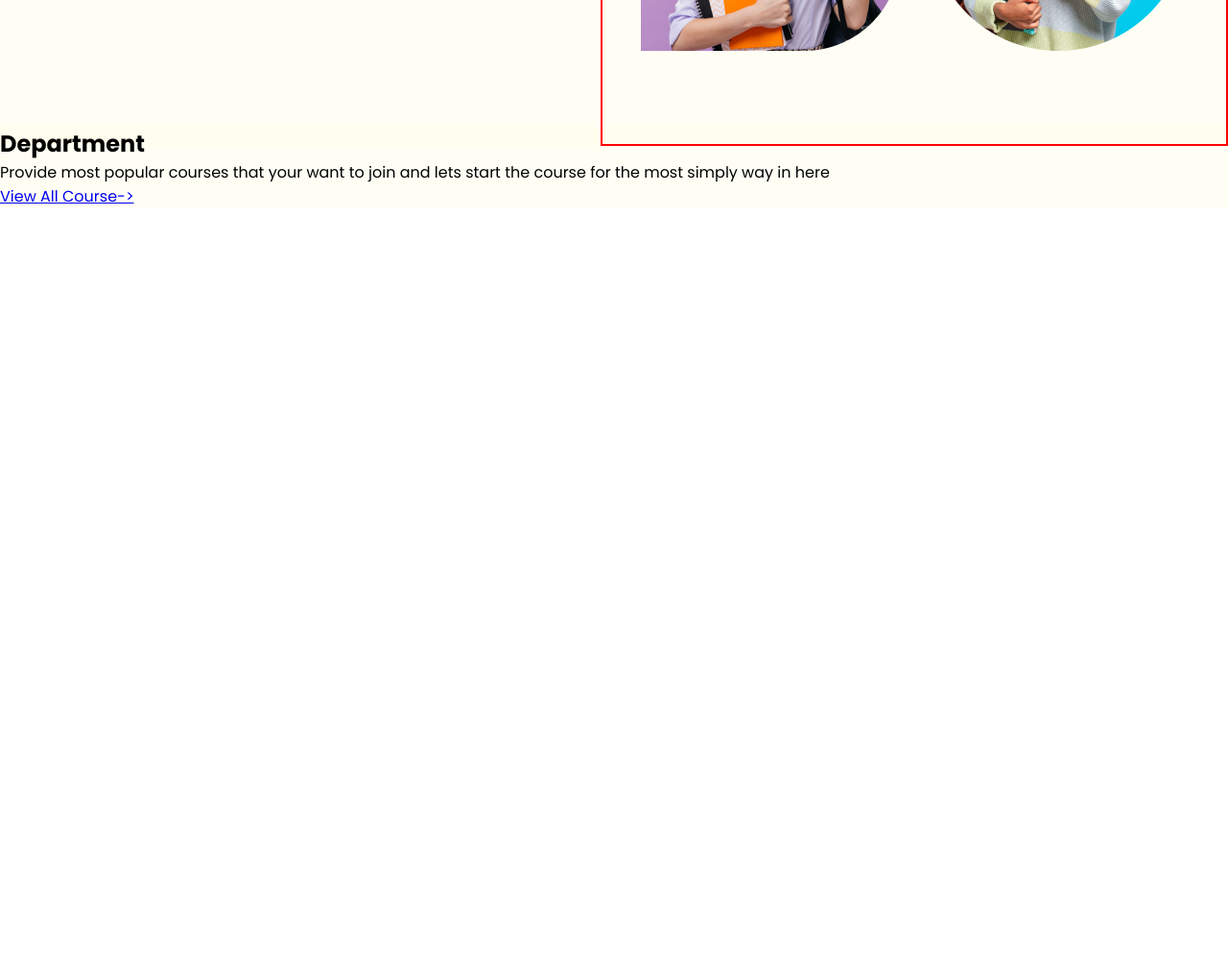
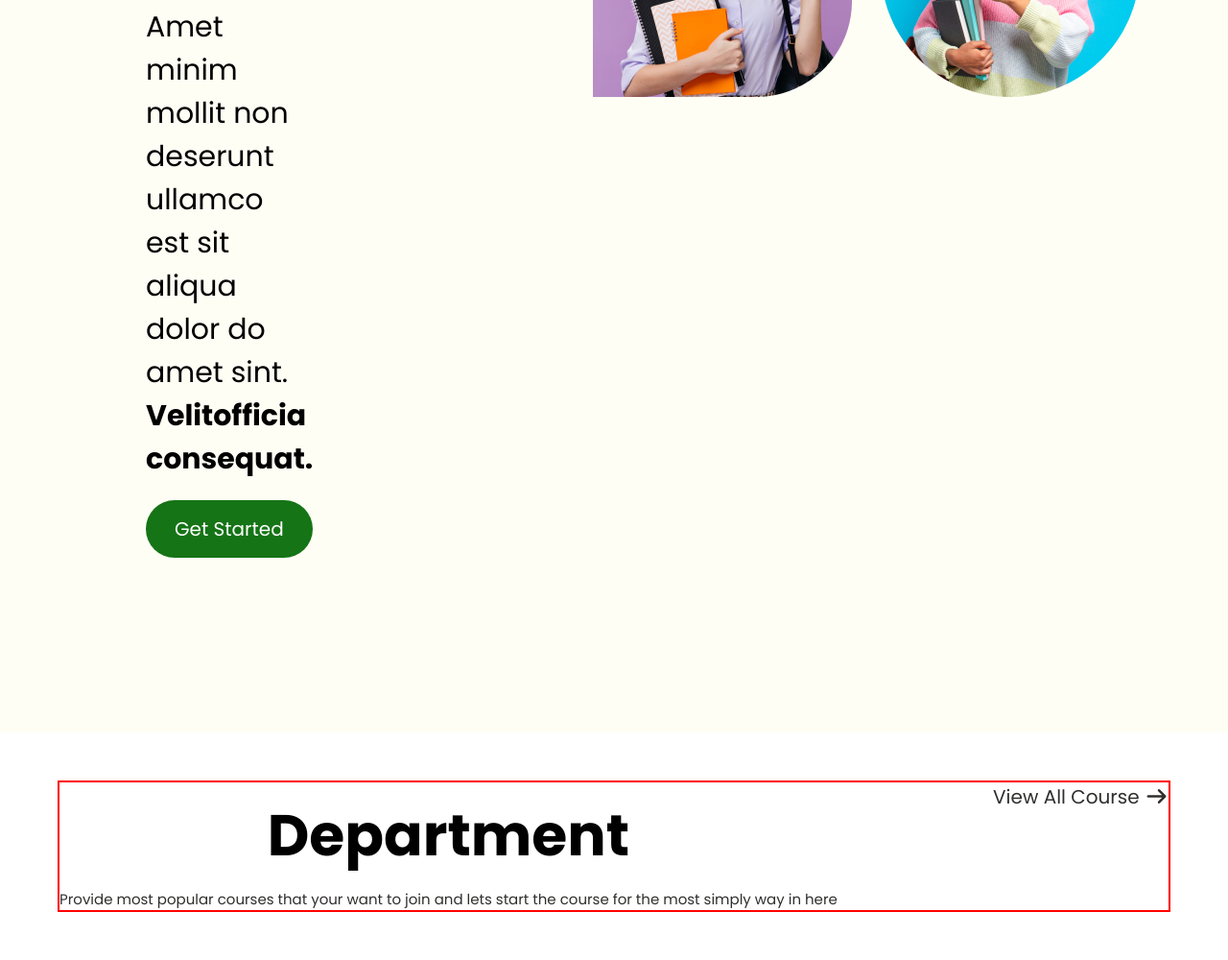
Before and after one commit to sagorhowlader1/collage-web-using-html-css, a plain HTML site: page index.html in a window 1280 px wide. Shown: the part 805-1805 px from the top of the page at 96% size. Before the commit the page ends 1022 px from the top, so only its background shows below. Drawn offline with Linux system fonts and the light colour scheme.

Commit message:
added an code

```diff
--- a/index.html
+++ b/index.html
@@ -62,7 +62,8 @@
                 </div>
                 <div class="hero-description">
                     <p>
-                        Amet minim mollit non deserunt ullamco est sit aliqua dolor do amet sint. <strong>Velitofficia consequat.</strong>
+                        Amet minim mollit non deserunt ullamco est sit aliqua dolor do amet sint. <strong>Velitofficia
+                            consequat.</strong>
                     </p>
                     <a href="#"><button class="hero-btn">Get Started</button></a>
                 </div>
@@ -75,19 +76,23 @@
     </section>
 
     <!-- frist section code start here -->
-     <section class="section-container">
-        <div class="frist-container">
+    <section class="frist-container">
+        <div class="frist-content">
             <div class="frist-title">
                 <h1>Department</h1>
             </div>
             <div class="frist-description">
-                <p>Provide most popular courses that your want to join and lets start the course for the most simply way in here</p>
+                <p>Provide most popular courses that your want to join and lets start the course for the most simply way
+                    in here</p>
             </div>
-            <div class="frist-description">
-                <a href="#"><p>View All Course-></p></a>
+
+        </div>
+        <div class="frist-description">
+                <a href="#">
+                    <p>View All Course <i class="fa-solid fa-arrow-right"></i></p>
+                </a>
             </div>
-        </div>
-     </section>
+    </section>
 </body>
 
 </html>
--- a/style.css
+++ b/style.css
@@ -107,25 +107,26 @@ html{
 }
 
 .hero-content{
-    margin: 6.50rem;
+    margin: 9.50rem;
 }
 
 .hero-logo{
-    padding: 10px 0;
+    margin: 20px 0;
 }
 
 .hero-title{
-    /* color: #07294d; */
-    color: #d80d5b;
+    color: #07294d;
     font-size: 25px;
-    padding: 10px;
+    margin: 20px 10px;
     font-weight: 600;
 }
 
 .hero-description{
     margin: 10px 0;
     font-weight: 400;
+    font-size: 30px;
 }
+
 
 .hero-btn{
     margin: 20px 0;
@@ -141,11 +142,46 @@ html{
 .hero-btn:hover{
     background: rgb(23, 12, 34);
     transform: translateY(-2px);
-    transition: all .3s ease;
+    transition: all .3s ease-in-out;
 }
 
 
 .hero-img{
-    padding: 90px 40px;
+    margin: 50px 70px;
+    padding: 90px 70px;
+}
+
+
+/* frist section code start here */
+
+.frist-container{
+    max-width: 1200px;
+    display: flex;
+    justify-content: space-between;
+    text-align: center;
+    margin: 50px 60px;
+    /* padding: 55px 44px; */
     border: 2px solid red;
 }
+
+.frist-title{
+    font-size: 40px;
+    font-weight: 700;
+    color: #000;
+    margin: 10px 0;
+}
+
+.frist-description{
+    font-size: 15px;
+    font-weight: 400;
+    color: #302f2e;
+}
+
+
+.frist-description a{
+    font-size: 20px;
+    font-weight: 400;
+    color: #302f2e;
+    text-decoration: none;
+    align-items: center right;
+}
```
